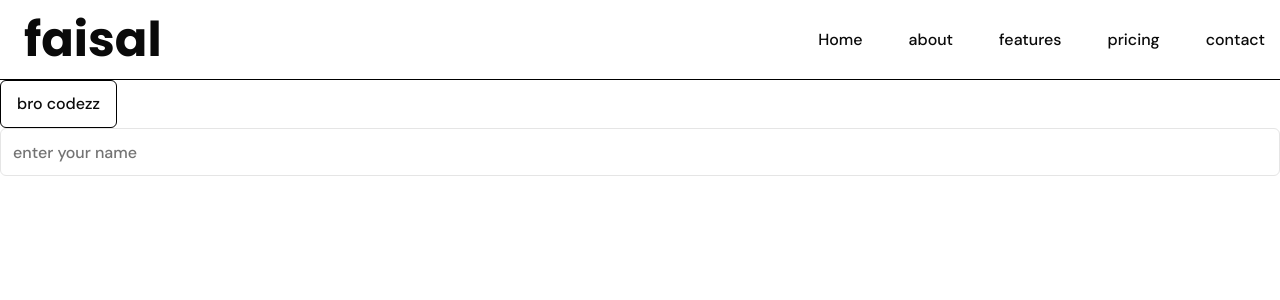
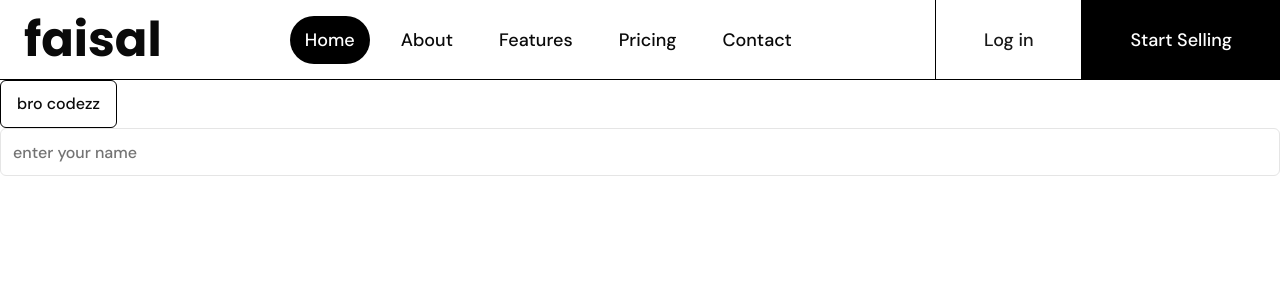
Before and after one commit to faisalhrbk/multi-tenant-ecommerce, a Next.js app: page / in a window 1280 px wide. Shown: the top 300 px of the page. Built offline with nearby package versions, Linux system fonts and the light colour scheme.

Commit message:
finished deskop part of navbar

```diff
--- a/src/app/(home)/layout.tsx
+++ b/src/app/(home)/layout.tsx
@@ -1,4 +1,4 @@
-"use client";
+
 import { Navbar } from "./navbar";
 
 interface Props {
--- a/src/app/(home)/navbar.tsx
+++ b/src/app/(home)/navbar.tsx
@@ -1,3 +1,4 @@
+"use client";
 
 import Link from "next/link";
 import { Poppins } from "next/font/google";
@@ -9,33 +10,43 @@ const poppins = Poppins({
 	subsets: ["latin"],
 	weight: ["700"],
 });
-interface NavbarItemsProps {
+
+interface NavbarItemProps {
 	href: string;
-	children: React.ReactNode;
-	isActive?: boolean;
+	children: string; // Changed to string since navbarItems uses strings
+	isActive: boolean;
 }
-const NavbarItem = ({ href, children, isActive }: NavbarItemsProps) => {
+
+const NavbarItem = ({ href, children, isActive }: NavbarItemProps) => {
 	return (
 		<Button
 			asChild
-			variant={"outline"}
+			variant="outline"
 			className={cn(
-				"bg-transparent hover:bg-transparent rounded-full hover:border-primary border-transparent px-3.5 text-large ",
+				"bg-transparent hover:bg-transparent rounded-full hover:border-primary border-transparent px-3.5 text-lg",
 				isActive && "bg-black text-white hover:bg-black hover:text-white"
 			)}>
 			<Link href={href}>{children}</Link>
 		</Button>
 	);
 };
-const navbarItems = [
+
+interface NavbarItemData {
+	href: string;
+	children: string;
+}
+
+const navbarItems: NavbarItemData[] = [
 	{ href: "/", children: "Home" },
-	{ href: "/about", children: "about" },
-	{ href: "/features", children: "features" },
-	{ href: "/pricing", children: "pricing" },
-	{ href: "/contact", children: "contact" },
+	{ href: "/about", children: "About" },
+	{ href: "/features", children: "Features" },
+	{ href: "/pricing", children: "Pricing" },
+	{ href: "/contact", children: "Contact" },
 ];
+
 export const Navbar = () => {
-	const pathName = usePathname();
+	const pathname = usePathname();
+
 	return (
 		<nav className="h-20 flex border-b justify-between font-medium bg-white">
 			<Link
@@ -49,11 +60,26 @@ export const Navbar = () => {
 				{navbarItems.map(item => (
 					<NavbarItem
 						key={item.href}
-						href={item.href}>
+						href={item.href}
+						isActive={pathname === item.href}>
 						{item.children}
 					</NavbarItem>
 				))}
 			</div>
+			<div className="hidden lg:flex">
+				<Button
+					asChild
+					variant={"secondary"}
+					className="border-l border-t-0 border-b-0 border-r-0 px-12 h-full rounded-none bg-white hover:bg-pink-400 transition-colors text-lg">
+					<Link href="/sign-up">Log in</Link>
+				</Button>
+				<Button
+					asChild
+					variant={"secondary"}
+					className="border-l border-t-0 border-b-0 border-r-0 px-12 h-full rounded-none bg-black text-white hover:bg-pink-400 transition-colors  hover:text-black text-lg">
+					<Link href="/sign-up">Start Selling</Link>
+				</Button>
+			</div>
 		</nav>
 	);
 };
--- a/src/app/(home)/page.tsx
+++ b/src/app/(home)/page.tsx
@@ -2,7 +2,9 @@ import { Button } from "@/components/ui/button";
 import { Input } from "@/components/ui/input";
 
 
+
 export default function Home() {
+
   return (
 <div>
   <Button variant="elevated">bro codezz</Button>
```
